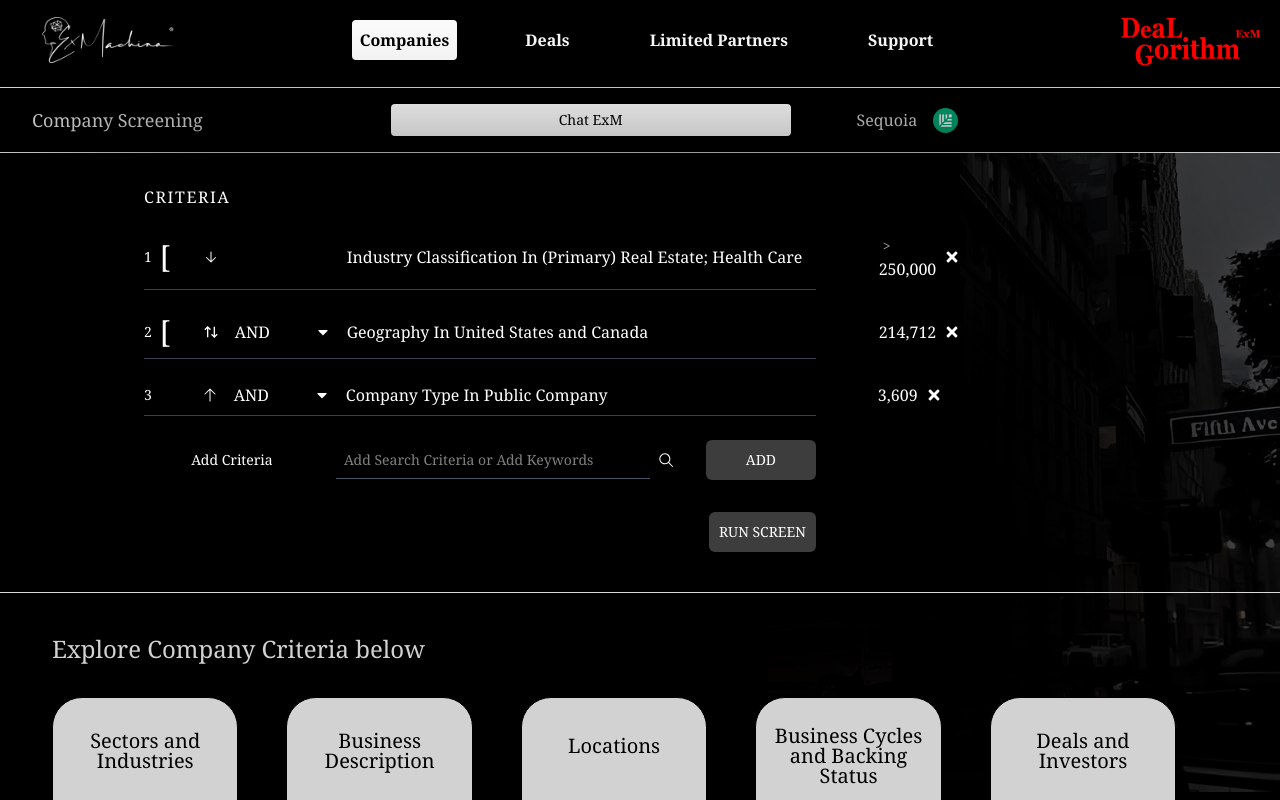
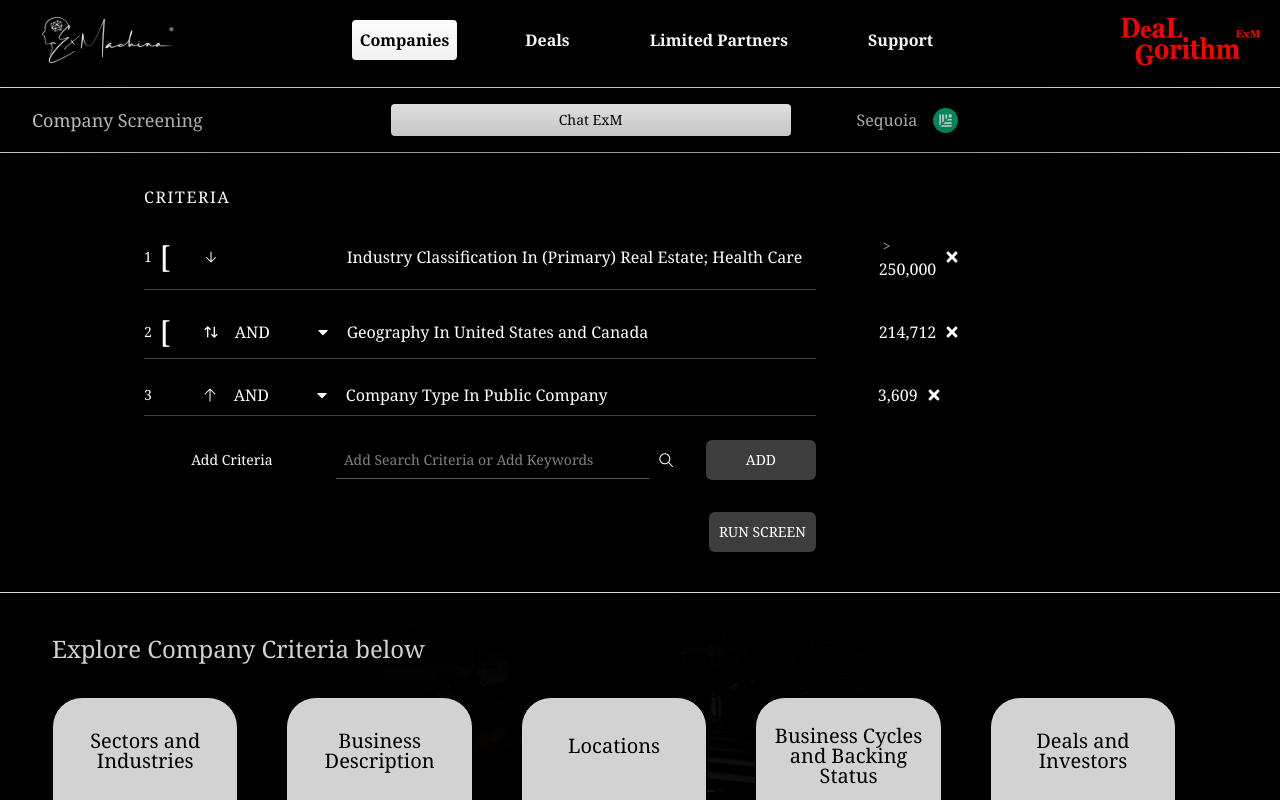
Before and after one commit to hamadhussain/NextJs-UI, a Next.js app: page / in a window 1280 px wide. Shown: the top 800 px of the page. Built offline with nearby package versions, Linux system fonts and the light colour scheme.

Commit message:
Update globals.css

```diff
--- a/src/app/globals.css
+++ b/src/app/globals.css
@@ -79,7 +79,7 @@ button,img{
 }
 .background, .background::before {
   background-image: url('/background.jpeg');
-  background-position: top right;
+  background-position: 50% 80%;
   background-size: contain;
   background-repeat: no-repeat;
 }
```
